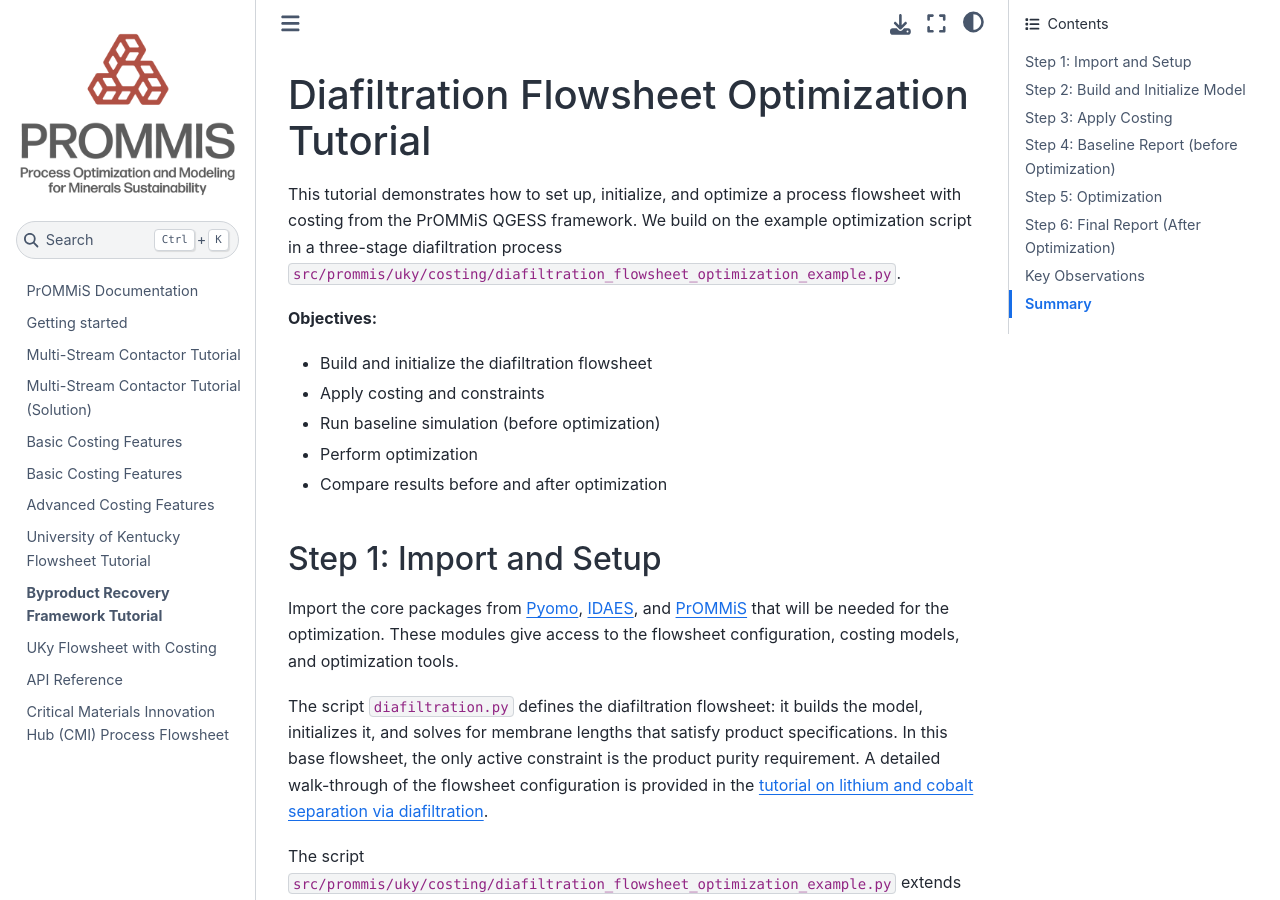
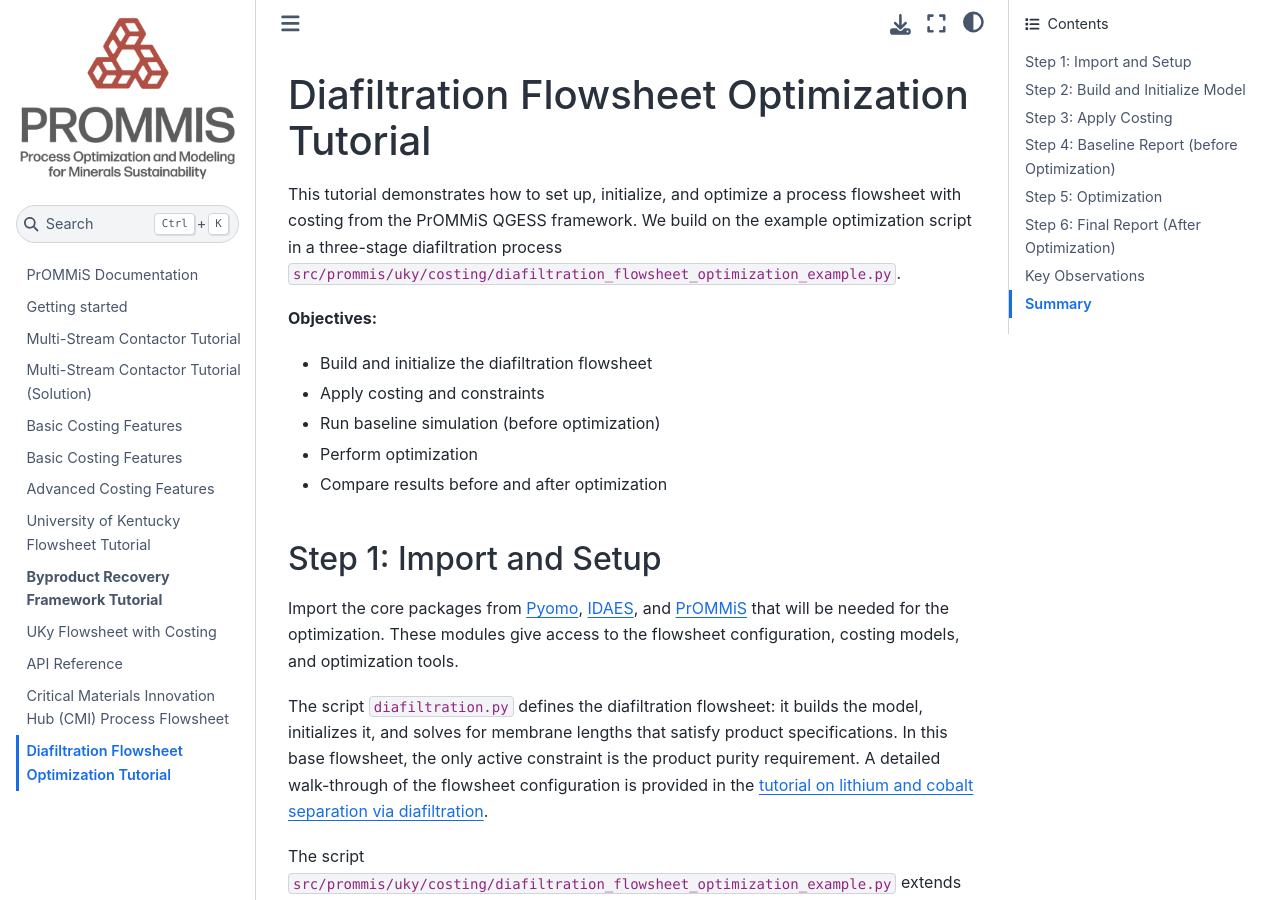
Before and after one commit to prommis/prommis, a Jupyter Book: the page built from docs/tutorials/diafiltration_flowsheet_optimization_tutorial-solution.ipynb, in a window 1280 px wide and 900 px high. Built offline with Jupyter Book 1.0.4 settings and Sphinx 7.4.7 and the Sphinx Book theme 1.1.4, drawn with Linux system fonts in a browser that asks for light colours; some of the changed text lies outside the part shown.

Commit message:
update the tutorial name

```diff
--- a/docs/_toc.yml
+++ b/docs/_toc.yml
@@ -12,3 +12,4 @@ chapters:
   - file: tutorials/costing_uky_flowsheet-solution
   - file: api.rst
   - file: examples/cmi_process.rst
+  - file: tutorials/diafiltration_flowsheet_optimization_tutorial-solution
```
Also changed, not shown: docs/tutorials/diafiltration_flowsheet_optimization_tutorial-solution.ipynb (renamed from docs/tutorials/diafiltration-flowsheet-optimization-tutorial-solution.ipynb).
